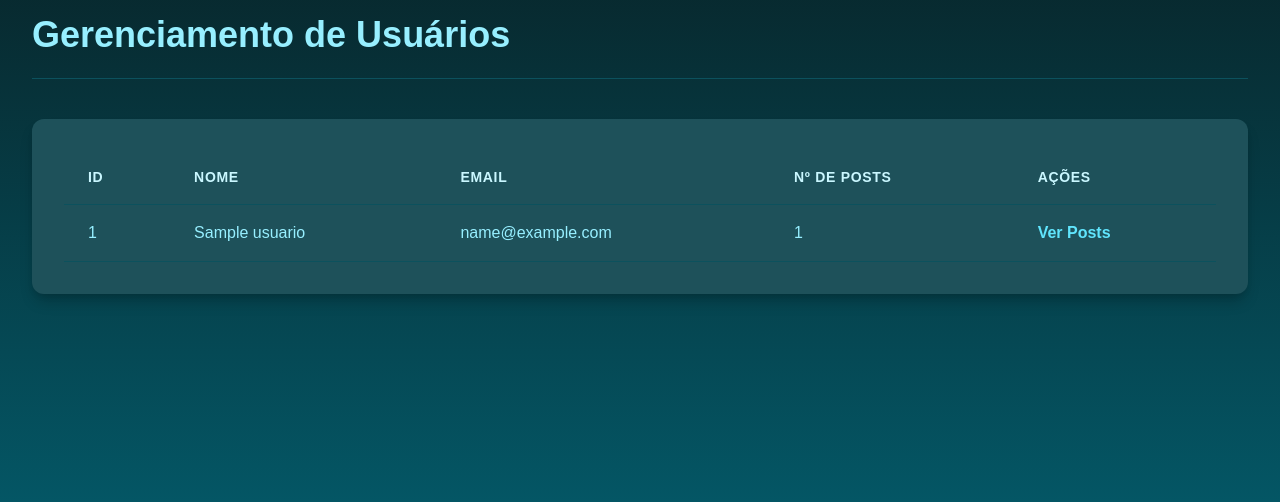
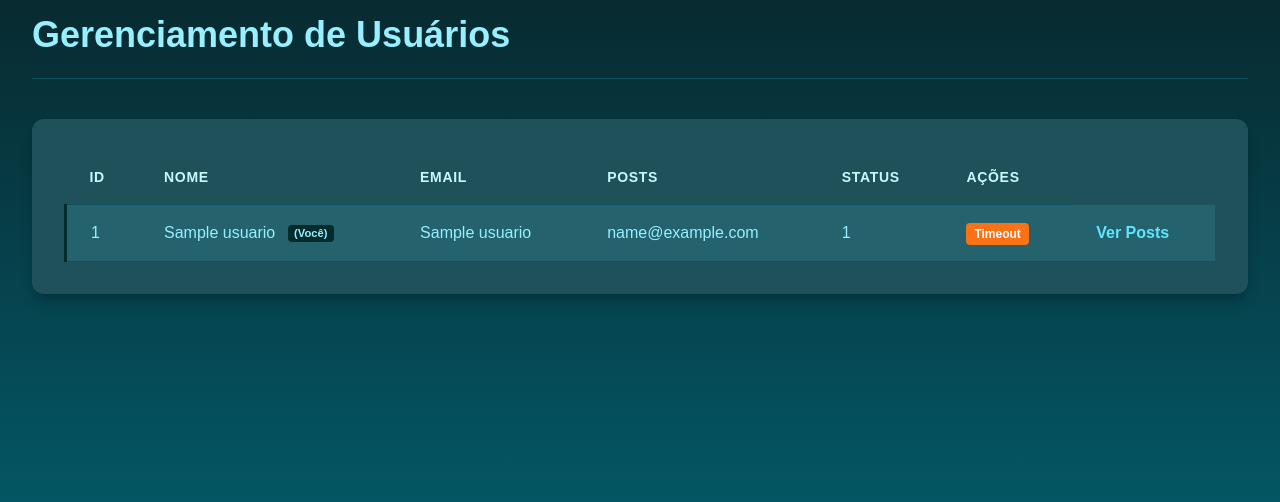
Before and after one commit to Gab-off/BugTalk, a PHP site: template src/Views/admin/usuarios.php in a window 1280 px wide. Shown: the part 48-550 px from the top of the page. Run offline with PHP 8.4, Linux system fonts and the light colour scheme; the template is opened without the code that fills it: most values are stand-ins (such as "Sample title", 1, 10 or a date in 2020).

Commit message:
Alterações para página de admin que deram errado

```diff
--- a/public/css/style.css
+++ b/public/css/style.css
@@ -174,7 +174,7 @@ nav {
 }
 
 .form_input {
-  background: rgba(1, 150, 176, 0.1);
+  background: rgba(120, 220, 239, 0.1);
   font-family: "ProFont IIx Nerd Font Mono", monospace;
   box-shadow: 5px 4px 4px 0 rgba(0, 0, 0, 0.25);
   color: #97EFFF;
@@ -547,6 +547,60 @@ aside div a {
   color: rgb(176.5, 242.9230769231, 255);
 }
 
+.status-label {
+  padding: 0.25rem 0.5rem;
+  border-radius: 0.25rem;
+  font-size: 0.75rem;
+  font-weight: bold;
+  color: white;
+}
+.status-label.active {
+  background-color: #22c55e;
+}
+.status-label.timeout {
+  background-color: #f97316;
+}
+.status-label.banned {
+  background-color: #ef4444;
+}
+
+.admin-table tr.status-timeout {
+  background-color: rgba(249, 115, 22, 0.1);
+}
+.admin-table tr.status-banned {
+  background-color: rgba(239, 68, 68, 0.1);
+}
+
+.acoes-admin {
+  display: flex;
+  gap: 1rem;
+}
+.acoes-admin .link-acao.pardon {
+  color: #22c55e;
+}
+.acoes-admin .link-acao.timeout {
+  color: #f97316;
+}
+.acoes-admin .link-acao.ban {
+  color: #ef4444;
+}
+
+.self-tag {
+  background-color: #022c2c;
+  color: #97EFFF;
+  padding: 0.15rem 0.4rem;
+  border-radius: 0.25rem;
+  font-size: 0.7rem;
+  font-weight: bold;
+  margin-left: 0.5rem;
+  vertical-align: middle;
+}
+
+.admin-table tr.self-admin-row {
+  background-color: rgb(36.375, 98.2125, 109.125);
+  border-left: 3px solid #022c2c;
+}
+
 .post-view-container {
   padding-top: 2rem;
   padding-bottom: 4rem;
@@ -593,7 +647,7 @@ aside div a {
 }
 
 .comment-form textarea {
-  background: rgba(1, 150, 176, 0.1);
+  background: rgba(120, 220, 239, 0.1);
   font-family: "ProFont IIx Nerd Font Mono", monospace;
   box-shadow: 5px 4px 4px 0 rgba(0, 0, 0, 0.25);
   color: #97EFFF;
@@ -661,7 +715,7 @@ aside div a {
   margin-top: 1rem;
 }
 .comment-form-reply textarea {
-  background: rgba(1, 150, 176, 0.1);
+  background: rgba(120, 220, 239, 0.1);
   font-family: "ProFont IIx Nerd Font Mono", monospace;
   box-shadow: 5px 4px 4px 0 rgba(0, 0, 0, 0.25);
   color: #97EFFF;
--- a/src/Controllers/ComentarioController.php
+++ b/src/Controllers/ComentarioController.php
@@ -2,9 +2,12 @@
 namespace App\Controllers;
 
 use App\Models\Comentario;
+use App\Core\AuthGuard;
 
 class ComentarioController {
+    use AuthGuard;
     public function criar() {
+        $this->checkAuth();
         if (!isset($_SESSION['id_usuario'])) {
             header('Location: /login');
             exit();
--- a/src/Controllers/PostController.php
+++ b/src/Controllers/PostController.php
@@ -4,12 +4,15 @@ namespace App\Controllers;
 
 use App\Models\Post;
 use App\Models\Tag;
+use App\Core\AuthGuard;
 
 class PostController
 {
+    use AuthGuard;
 
     public function showCriarForm()
     {
+        $this->checkAuth();
         if (!isset($_SESSION['id_usuario'])) {
             header('Location: /login');
             exit();
@@ -19,6 +22,7 @@ class PostController
 
     public function criar()
     {
+        $this->checkAuth();
         if (!isset($_SESSION['id_usuario'])) {
             header('Location: /login');
             exit();
@@ -65,6 +69,7 @@ class PostController
     }
 
     public function vote() {
+        $this->checkAuth();
         if (!isset($_SESSION['id_usuario'])) {
             header('Location: /login');
             exit();
--- a/src/Views/admin/usuarios.php
+++ b/src/Views/admin/usuarios.php
@@ -1,7 +1,7 @@
 <?php require_once __DIR__ . '/../layouts/head.php'; ?>
 <body class="admin-page-bg">
 <main class="container admin-container">
-<?php require_once __DIR__ . '/../layouts/header.php'; ?>
+    <?php require_once __DIR__ . '/../layouts/header.php'; ?>
     <h1 class="admin-title">Gerenciamento de Usuários</h1>
 
     <div class="admin-card">
@@ -11,19 +11,45 @@
                 <th>ID</th>
                 <th>Nome</th>
                 <th>Email</th>
-                <th>Nº de Posts</th>
+                <th>Posts</th>
+                <th>Status</th>
                 <th>Ações</th>
             </tr>
             </thead>
             <tbody>
             <?php foreach ($usuarios as $usuario): ?>
-                <tr>
+                <tr class="<?= $usuario['isBanned'] ? 'status-banned' : '' ?> <?= $usuario['timeoutUntil'] ? 'status-timeout' : '' ?> <?= ($usuario['id'] === $id_admin_logado) ? 'self-admin-row' : '' ?>">
                     <td><?= htmlspecialchars($usuario['id']) ?></td>
+                    <td>
+                        <?= htmlspecialchars($usuario['nome']) ?>
+                        <?php if ($usuario['id'] === $id_admin_logado) : ?>
+                            <span class="self-tag">(Você)</span> <?php endif; ?>
+                    </td>
                     <td><?= htmlspecialchars($usuario['nome']) ?></td>
                     <td><?= htmlspecialchars($usuario['email']) ?></td>
                     <td><?= htmlspecialchars($usuario['postCount']) ?></td>
                     <td>
+                        <?php if ($usuario['isBanned']): ?>
+                            <span class="status-label banned">Banido</span>
+                        <?php elseif ($usuario['timeoutUntil']): ?>
+                            <span class="status-label timeout">Timeout</span>
+                        <?php else: ?>
+                            <span class="status-label active">Ativo</span>
+                        <?php endif; ?>
+                    </td>
+                    <td class="acoes-admin">
                         <a href="/admin/usuario/posts?id=<?= $usuario['id'] ?>" class="link-acao">Ver Posts</a>
+
+                        <?php if ($usuario['id'] !== $id_admin_logado) : ?>
+                            <?php if ($usuario['isBanned'] || $usuario['timeoutUntil']): ?>
+                                <a href="/admin/usuario/pardon?id=<?= $usuario['id'] ?>" class="link-acao pardon">Perdoar</a>
+                            <?php else: ?>
+                                <a href="/admin/usuario/timeout?id=<?= $usuario['id'] ?>" class="link-acao timeout"
+                                   onclick="return confirm('Aplicar timeout de 24h neste usuário?')">Timeout</a>
+                                <a href="/admin/usuario/ban?id=<?= $usuario['id'] ?>" class="link-acao ban"
+                                   onclick="return confirm('Banir este usuário permanentemente?')">Banir</a>
+                            <?php endif; ?>
+                        <?php endif; ?>
                     </td>
                 </tr>
             <?php endforeach; ?>
--- a/src/scss/_variables.scss
+++ b/src/scss/_variables.scss
@@ -1,11 +1,12 @@
 //Backgrounds
 $gradient-cadastro_bg: linear-gradient(180deg, #008AA2, #12454D);
 $gradient-home_bg_dark: linear-gradient(180deg, #08262B, #026C7F);
-$form-input_bg: rgba(1, 150, 176, 0.1);
+$form-input_bg: rgba(120, 220, 239, 0.1);
 $form-input_bg_alternate: #60E5FD;
 $tags-bg_dark: #0C515D;
 $posts-bg_dark: #1E515A;
 $post-content-bg_dark: #092A2F;
+$accent-color: #022c2c;
 
 
 // Campos de entrada dos forms
--- a/src/scss/admin/_panel.scss
+++ b/src/scss/admin/_panel.scss
@@ -92,3 +92,47 @@
     color: lighten(variables.$form-input_fontColor, 5%);
   }
 }
+
+// Em src/scss/pages/_admin.scss
+.status-label {
+  padding: 0.25rem 0.5rem;
+  border-radius: 0.25rem;
+  font-size: 0.75rem;
+  font-weight: bold;
+  color: white;
+
+  &.active { background-color: #22c55e; } // Verde
+  &.timeout { background-color: #f97316; } // Laranja
+  &.banned { background-color: #ef4444; } // Vermelho
+}
+
+.admin-table tr {
+  &.status-timeout { background-color: rgba(249, 115, 22, 0.1); }
+  &.status-banned { background-color: rgba(239, 68, 68, 0.1); }
+}
+
+.acoes-admin {
+  display: flex;
+  gap: 1rem;
+
+  .link-acao.pardon { color: #22c55e; }
+  .link-acao.timeout { color: #f97316; }
+  .link-acao.ban { color: #ef4444; }
+}
+
+.self-tag {
+  background-color: variables.$accent-color; // Usando sua cor de destaque
+  color: variables.$form-input_fontColor; // Cor de fundo principal para o texto
+  padding: 0.15rem 0.4rem;
+  border-radius: 0.25rem;
+  font-size: 0.7rem;
+  font-weight: bold;
+  margin-left: 0.5rem;
+  vertical-align: middle;
+}
+
+// Estilo opcional para destacar a sua própria linha na tabela
+.admin-table tr.self-admin-row {
+  background-color: lighten(variables.$posts-bg_dark, 5%);
+  border-left: 3px solid variables.$accent-color;
+}
```
Also changed, not shown: public/index.php (+10 -0 lines), src/Controllers/AdminController.php (+40 -1 lines), src/Controllers/AuthController.php (+41 -5 lines), src/Core/AuthGuard.php (added, +23 -0 lines), src/Models/Usuario.php (+76 -9 lines), 1 other file.
